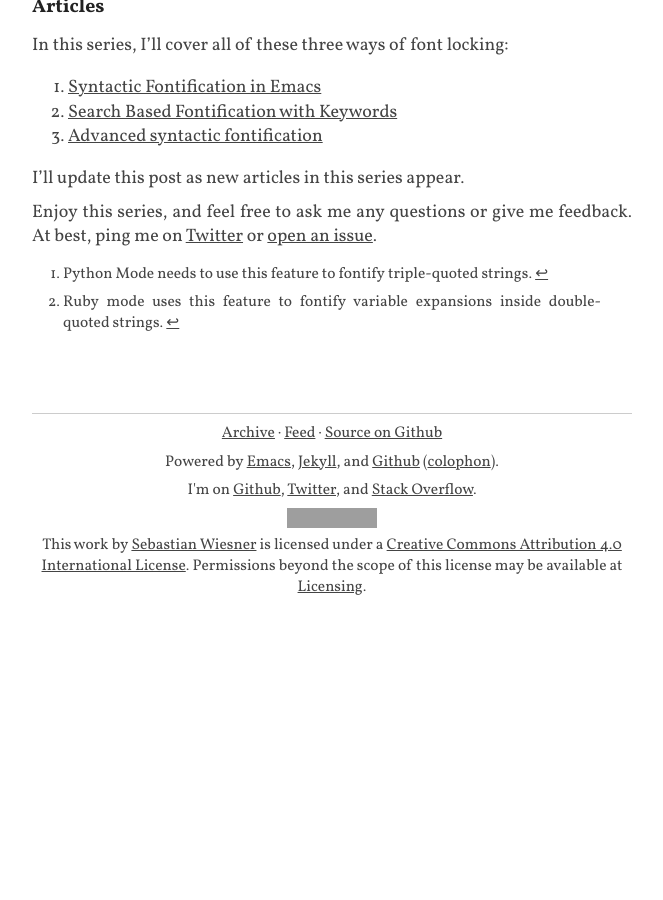
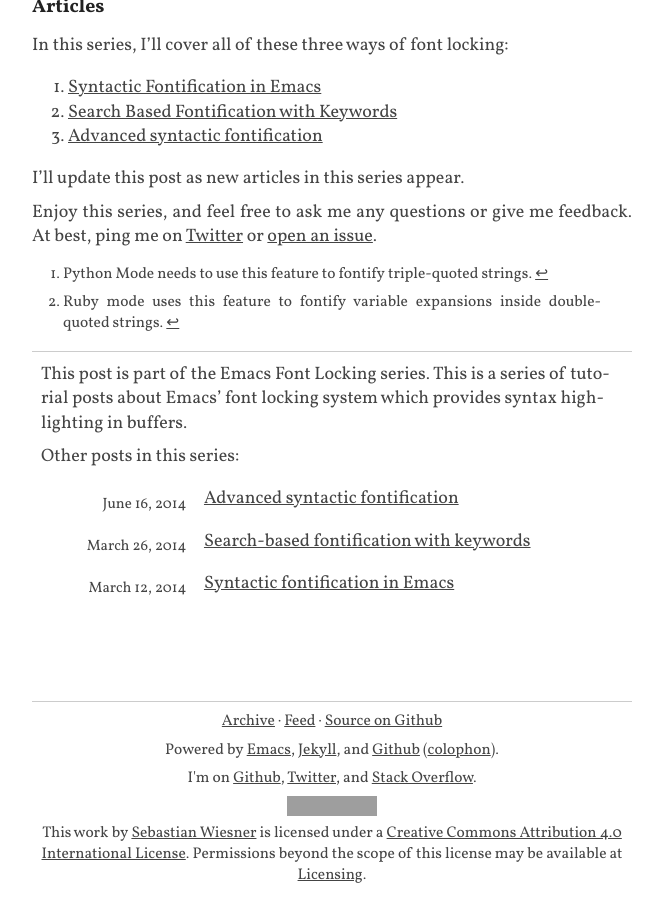
Before and after one commit to flooose/lunaryorn.github.io, a Jekyll site: the page built from emacs/_posts/2014-03-12-font-locking-in-emacs.md, in a window 1280 px wide and 900 px high, scrolled down 1135 px. Shown: the whole window, without its empty margins (308-971 px from the left). Built offline with Jekyll 4.4.1, drawn with Linux system fonts in a browser that asks for light colours; some web fonts are replaced; Markdown is read by kramdown in place of the engine named in the settings; comment, search, counter and statistics services are not loaded; before the commit the page ends 1747 px from its top, so only the background shows below that; grey boxes are pictures that could not be loaded.

Commit message:
Create a series for the font locking posts
Closes GH-17

```diff
--- a/_data/series.yaml
+++ b/_data/series.yaml
@@ -3,3 +3,8 @@ emacs-spotlight:
   description: >
     This series casts a spotlight on notable Emacs features and packages in
     short and concise posts.
+emacs-font-locking:
+  title: Emacs Font Locking
+  description: >
+    This is a series of tutorial posts about Emacs’ font locking system which
+    provides syntax highlighting in buffers.
--- a/emacs/_posts/2014-03-12-font-locking-in-emacs.md
+++ b/emacs/_posts/2014-03-12-font-locking-in-emacs.md
@@ -1,5 +1,7 @@
 ---
 title: Font Locking in Emacs
+tags: emacs-font-locking
+layout: series-post
 ---
 
 Font locking (aka syntax highlighting) is an essential part of any Emacs major
--- a/emacs/_posts/2014-03-12-syntactic-fontification-in-emacs.md
+++ b/emacs/_posts/2014-03-12-syntactic-fontification-in-emacs.md
@@ -1,5 +1,7 @@
 ---
 title: Syntactic fontification in Emacs
+tags: emacs-font-locking
+layout: series-post
 ---
 
 This is the first article of the [Font Locking in Emacs][font-lock] series.  It
--- a/emacs/_posts/2014-03-26-search-based-fontification-with-keywords.md
+++ b/emacs/_posts/2014-03-26-search-based-fontification-with-keywords.md
@@ -1,5 +1,7 @@
 ---
 title: Search-based fontification with keywords
+tags: emacs-font-locking
+layout: series-post
 ---
 
 This article continues the series about [Font Locking in Emacs][font-lock] with
--- a/emacs/_posts/2014-06-16-advanced-syntactic-fontification.md
+++ b/emacs/_posts/2014-06-16-advanced-syntactic-fontification.md
@@ -1,5 +1,7 @@
 ---
 title: Advanced syntactic fontification
+tags: emacs-font-locking
+layout: series-post
 ---
 
 This article concludes my series about [Font Locking in Emacs][font-lock] by
```
